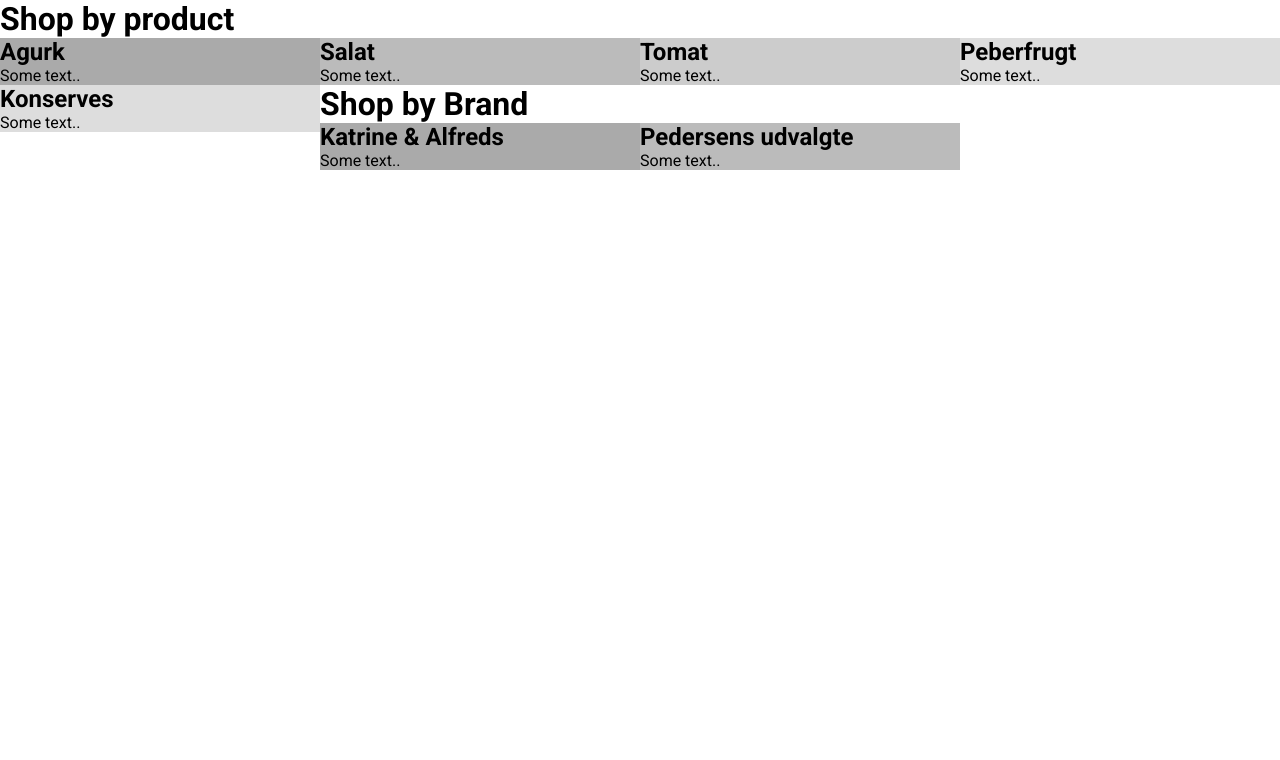
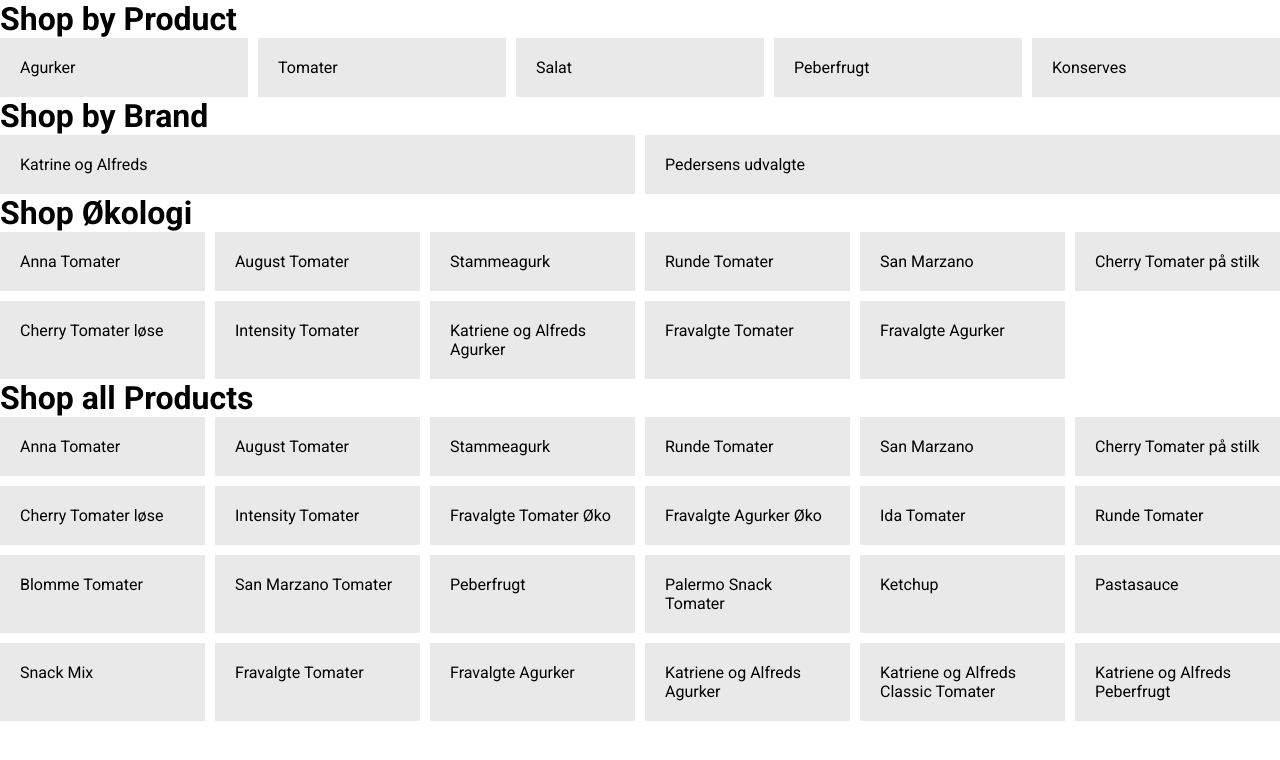
Before and after one commit to Hans4937/exams-project, a PHP site: page /product.php in a window 1280 px wide. Shown: the top 760 px of the page. Run offline with PHP 8.4, Linux system fonts and the light colour scheme.

Commit message:
Updated, product page and css

```diff
--- a/product.php
+++ b/product.php
@@ -11,154 +11,63 @@
 </head>
 <body>
 
-  <!--
-  <style>
-    .product {
-      display: flex;
-      align-items: center;
-      margin-bottom: 20px;
-    }
-
-    .product-image {
-      width: 150px;
-      height: 150px;
-      margin-right: 20px;
-    }
-
-    .product-details {
-      flex-grow: 1;
-    }
-
-    .product-title {
-      font-size: 20px;
-      font-weight: bold;
-      margin-bottom: 10px;
-    }
-
-    .product-description {
-      font-size: 14px;
-      margin-bottom: 10px;
-    }
-
-    .product-price {
-      font-size: 16px;
-      font-weight: bold;
-    }
-  </style>
-</head>
-<body>
--->
-<h1>Shop by product</h1>
-
-<div class="row1">
-<div class="ColumnProduct" style="background-color:#aaa;">
-    <h2> Agurk </h2>
-    <p>Some text..</p>
-  </div>
-  <div class="ColumnProduct" style="background-color:#bbb;">
-    <h2>Salat </h2>
-    <p>Some text..</p>
-  </div>
-  <div class="ColumnProduct" style="background-color:#ccc;">
-    <h2> Tomat </h2>
-    <p>Some text..</p>
-  </div>
-  <div class="ColumnProduct" style="background-color:#ddd;">
-    <h2> Peberfrugt </h2>
-    <p>Some text..</p>
-  </div>
-  <div class="ColumnProduct" style="background-color:#ddd;">
-    <h2> Konserves </h2>
-    <p>Some text..</p>
+<h1 id="ShopByProduct">Shop by Product</h1>
+<div class="grid-container-product">
+  <div class="grid-item">Agurker</div>
+  <div class="grid-item">Tomater</div>
+  <div class="grid-item">Salat</div>
+  <div class="grid-item">Peberfrugt</div>
+  <div class="grid-item">Konserves</div>
 </div>
 
-<h1>Shop by Brand</h1>
-
-<div class="row2">
-<div class="ColumnBrands" style="background-color:#aaa;">
-    <h2> Katrine & Alfreds </h2>
-    <p>Some text..</p>
-  </div>
-  <div class="ColumnBrands" style="background-color:#bbb;">
-    <h2>Pedersens udvalgte </h2>
-    <p>Some text..</p>
-  </div>
+<h1 id="ShopByBrand">Shop by Brand</h1>
+<div class="grid-container-Brand">
+  <div class="grid-item">Katrine og Alfreds</div>
+  <div class="grid-item">Pedersens udvalgte</div>
 </div>
 
-<!--
-<h1>Shop by</h1>
+<h1 id="ShopByEco">Shop Økologi</h1>
+<div class="GridContainerEco">
+  <div class="grid-item">Anna Tomater</div>
+  <div class="grid-item">August Tomater</div>
+  <div class="grid-item">Stammeagurk</div>
+  <div class="grid-item">Runde Tomater</div>
+  <div class="grid-item">San Marzano</div>
+  <div class="grid-item">Cherry Tomater på stilk</div>
+  <div class="grid-item">Cherry Tomater løse</div>
+  <div class="grid-item">Intensity Tomater</div>
+  <div class="grid-item">Katriene og Alfreds Agurker</div>
+  <div class="grid-item">Fravalgte Tomater</div>
+  <div class="grid-item">Fravalgte Agurker</div>
+</div>
 
-  <div id="products-container"></div>
-
-  <script>
-    // Sample product data (you can replace it with your own data)
-    var products = [
-      {
-        title: "Product 1",
-        description: "This is the description of product 1.",
-        price: 9.99,
-        imageUrl: "https://example.com/product1.jpg"
-      },
-      {
-        title: "Product 2",
-        description: "This is the description of product 2.",
-        price: 19.99,
-        imageUrl: "https://example.com/product2.jpg"
-      },
-      // Add more product objects as needed
-    ];
-
-    // Function to create a product card element
-    function createProductCard(product) {
-      var productCard = document.createElement("div");
-      productCard.className = "product";
-
-      var productImage = document.createElement("img");
-      productImage.className = "product-image";
-      productImage.src = product.imageUrl;
-      productCard.appendChild(productImage);
-
-      var productDetails = document.createElement("div");
-      productDetails.className = "product-details";
-
-      var productTitle = document.createElement("div");
-      productTitle.className = "product-title";
-      productTitle.textContent = product.title;
-      productDetails.appendChild(productTitle);
-
-      var productDescription = document.createElement("div");
-      productDescription.className = "product-description";
-      productDescription.textContent = product.description;
-      productDetails.appendChild(productDescription);
-
-      var productPrice = document.createElement("div");
-      productPrice.className = "product-price";
-      productPrice.textContent = "$" + product.price.toFixed(2);
-      productDetails.appendChild(productPrice);
-
-      productCard.appendChild(productDetails);
-
-      return productCard;
-    }
-
-    // Function to display products on the page
-    function displayProducts() {
-      var productsContainer = document.getElementById("products-container");
-
-      // Clear the container
-      productsContainer.innerHTML = "";
-
-      // Create and append product cards
-      for (var i = 0; i < products.length; i++) {
-        var productCard = createProductCard(products[i]);
-        productsContainer.appendChild(productCard);
-      }
-    }
-
-    // Display the products initially
-    displayProducts();
-  </script>
--->
+<h1 id="ShopAllProducts">Shop all Products</h1>
+<div class="GridContainerAllProduct">
+  <div class="grid-item">Anna Tomater</div>
+  <div class="grid-item">August Tomater</div>
+  <div class="grid-item">Stammeagurk</div>
+  <div class="grid-item">Runde Tomater</div>
+  <div class="grid-item">San Marzano</div>
+  <div class="grid-item">Cherry Tomater på stilk</div>
+  <div class="grid-item">Cherry Tomater løse</div>
+  <div class="grid-item">Intensity Tomater</div>
+  <div class="grid-item">Fravalgte Tomater Øko</div>
+  <div class="grid-item">Fravalgte Agurker Øko</div>
+  <div class="grid-item">Ida Tomater</div>
+  <div class="grid-item">Runde Tomater</div>
+  <div class="grid-item">Blomme Tomater</div>
+  <div class="grid-item">San Marzano Tomater</div>
+  <div class="grid-item">Peberfrugt</div>
+  <div class="grid-item">Palermo Snack Tomater</div>
+  <div class="grid-item">Ketchup</div>
+  <div class="grid-item">Pastasauce</div>
+  <div class="grid-item">Snack Mix</div>
+  <div class="grid-item">Fravalgte Tomater</div>
+  <div class="grid-item">Fravalgte Agurker</div>
+  <div class="grid-item">Katriene og Alfreds Agurker</div>
+  <div class="grid-item">Katriene og Alfreds Classic Tomater</div>
+  <div class="grid-item">Katriene og Alfreds Peberfrugt</div>
+</div>
 
 </body>
 </html>
--- a/styles.css
+++ b/styles.css
@@ -175,42 +175,72 @@ padding: 10px;
 width: 95%;
 }
 
-/* product.php */
-.ColumnProduct{
-float: left;
-width: 25%;
+.ShopByProduct {
+  text-align: center;
+  margin-bottom: 20px;
+
 }
 
-/* Clear floats after the columns */
-.row1:after {
-content: "";
-display: table;
-clear: both;
+.grid-container-product {
+  display: grid;
+  grid-template-columns: 1fr 1fr 1fr 1fr 1fr; /* Three columns of equal width */
+  grid-gap: 10px; /* Spacing between grid items */
 }
 
-/* Responsive layout - when the screen is less than 600px wide, make the columns stack on top of each other instead of next to each other */
-@media screen and (max-width: 600px) {
-.ColumnProduct {
-width: 100%;
-}
+.grid-item {
+  background-color: #e9e9e9;
+  padding: 20px;
+
+}.ShopByBrand {
+  text-align: center;
+  margin-bottom: 20px;
+
 }
 
-/* product.php */
-.ColumnBrands{
-float: left;
-width: 25%;
+.grid-container-Brand {
+  display: grid;
+  grid-template-columns: 1fr 1fr; /* Three columns of equal width */
+  grid-gap: 10px; /* Spacing between grid items */
+
 }
 
-/* Clear floats after the columns */
-.row2:after {
-content: "";
-display: table;
-clear: both;
+.grid-item {
+  background-color: #e9e9e9;
+  padding: 20px;
 }
 
-/* Responsive layout - when the screen is less than 600px wide, make the columns stack on top of each other instead of next to each other */
-@media screen and (max-width: 600px) {
-.ColumnBrands {
-width: 100%;
+.ShopByEco {
+  text-align: center;
+  margin-bottom: 20px;
+
 }
+
+.GridContainerEco {
+  display: grid;
+  grid-template-columns: 1fr 1fr 1fr 1fr 1fr 1fr; /* Three columns of equal width */
+  grid-gap: 10px; /* Spacing between grid items */
+
 }
+
+.grid-item {
+  background-color: #e9e9e9;
+  padding: 20px;
+}
+
+.ShopAllProducts {
+  text-align: center;
+  margin-bottom: 20px;
+
+}
+
+.GridContainerAllProduct {
+  display: grid;
+  grid-template-columns: 1fr 1fr 1fr 1fr 1fr 1fr;; /* Three columns of equal width */
+  grid-gap: 10px; /* Spacing between grid items */
+
+}
+
+.grid-item {
+  background-color: #e9e9e9;
+  padding: 20px;
+}
```
